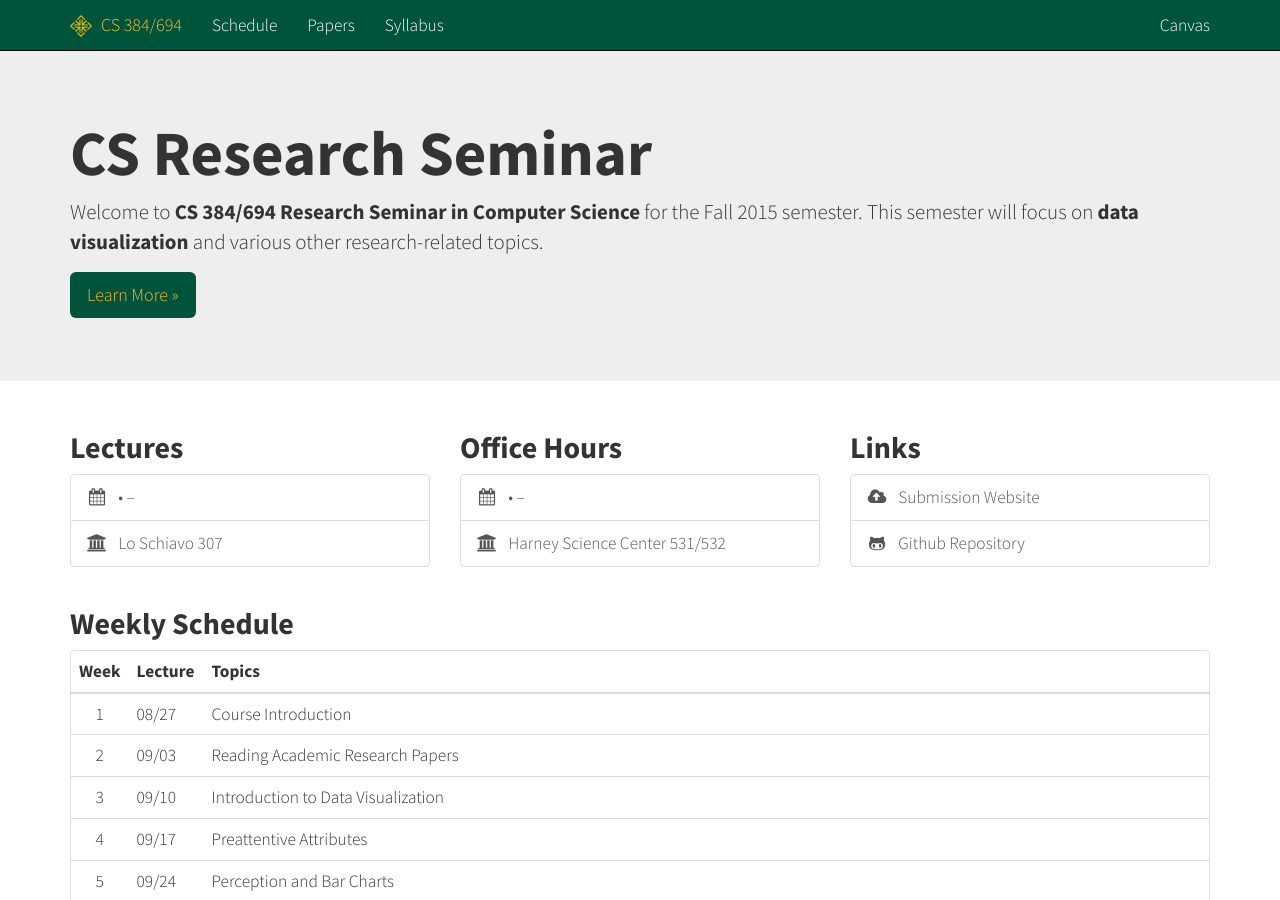
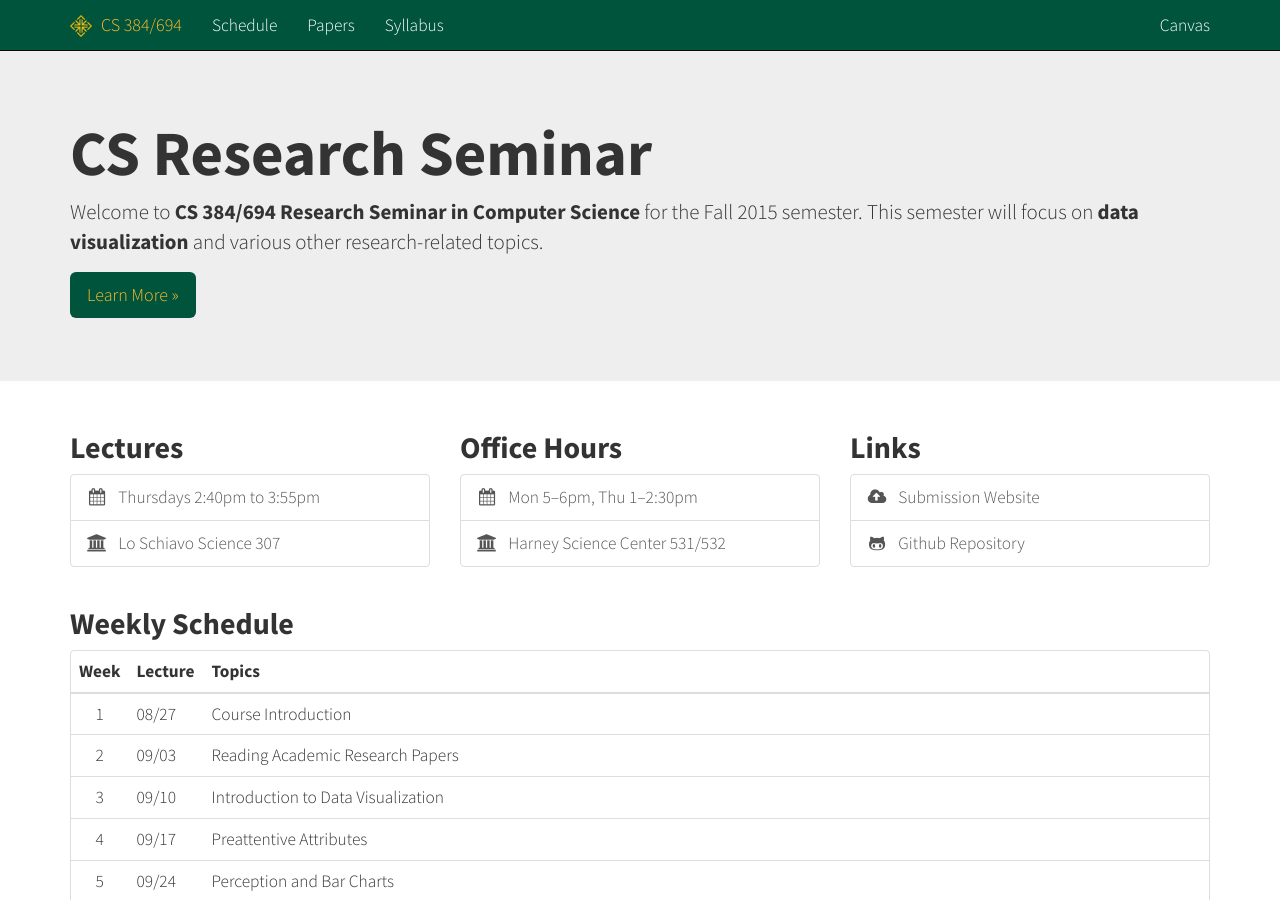
Before and after one commit to cs694/fall2015, a Jekyll site: the page built from index.html, in a window 1280 px wide and 900 px high. Built offline with Jekyll 4.4.1, drawn with Linux system fonts in a browser that asks for light colours; Markdown is read by kramdown in place of the engine named in the settings.

Commit message:
Fixing main page.

```diff
--- a/_data/course.yml
+++ b/_data/course.yml
@@ -8,7 +8,7 @@ topic: data visualization
 credits: 1
 lectures:
     when: 'Thursdays 2:40pm to 3:55pm'
-    building: Lo Schiavo
+    building: Lo Schiavo Science
     room: 307
     url: https://www.usfca.edu/virtual-tour/main-campus/lo-schiavo
 instructor:
@@ -19,6 +19,7 @@ office:
     hours:
         - 'Mondays 5:00pm to 6:30pm'
         - 'Thursdays 1:00pm to 2:30pm'
+    short: 'Mon 5&ndash;6pm, Thu 1&ndash;2:30pm'
     building: Harney Science Center
     room: 531/532
     url: https://www.usfca.edu/virtual-tour/main-campus/harney-science
--- a/_includes/details.html
+++ b/_includes/details.html
@@ -1,8 +1,6 @@
-{% capture lecturedate %}{{ site.data.course.lectures.days }} &bull; {{ site.data.course.lectures.start }} &ndash; {{ site.data.course.lectures.end }}{% endcapture %}
-
 {% capture lectureroom %}{{ site.data.course.lectures.building }} {{ site.data.course.lectures.room }}{% endcapture %}
 
-{% capture officehours %}{{ site.data.course.office.days }} &bull; {{ site.data.course.office.start }} &ndash; {{ site.data.course.office.end }}{% endcapture %}
+{% capture officehours %}{{ site.data.course.office.hours | join: ', ' }}{% endcapture %}
 
 {% capture officeroom %}{{ site.data.course.office.building }} {{ site.data.course.office.room }}{% endcapture %}
 
@@ -14,7 +12,7 @@
 
     <div class="list-group">
       <!-- lecture date/time -->
-      {% include item.html icon="fa-calendar" href="#" body=lecturedate %}
+      {% include item.html icon="fa-calendar" href="#" body=site.data.course.lectures.when %}
 
       <!-- lecture location -->
       {% include item.html icon="fa-university" href=site.data.course.lectures.url body=lectureroom %}
@@ -27,7 +25,7 @@
 
     <div class="list-group">
       <!-- office hours -->
-      {% include item.html icon="fa-calendar" href="#" body=officehours %}
+      {% include item.html icon="fa-calendar" href="#" body=site.data.course.office.short %}
 
       <!-- office location -->
       {% include item.html icon="fa-university" href=site.data.course.office.url body=officeroom %}
```
Also changed, not shown: 2 other files.
